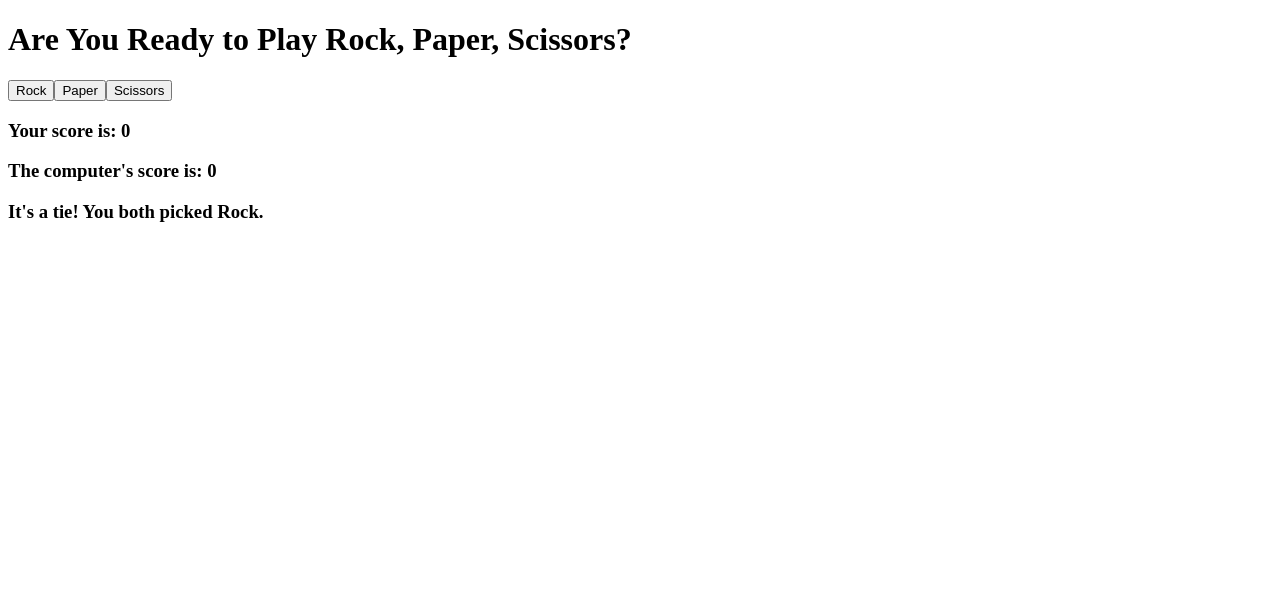
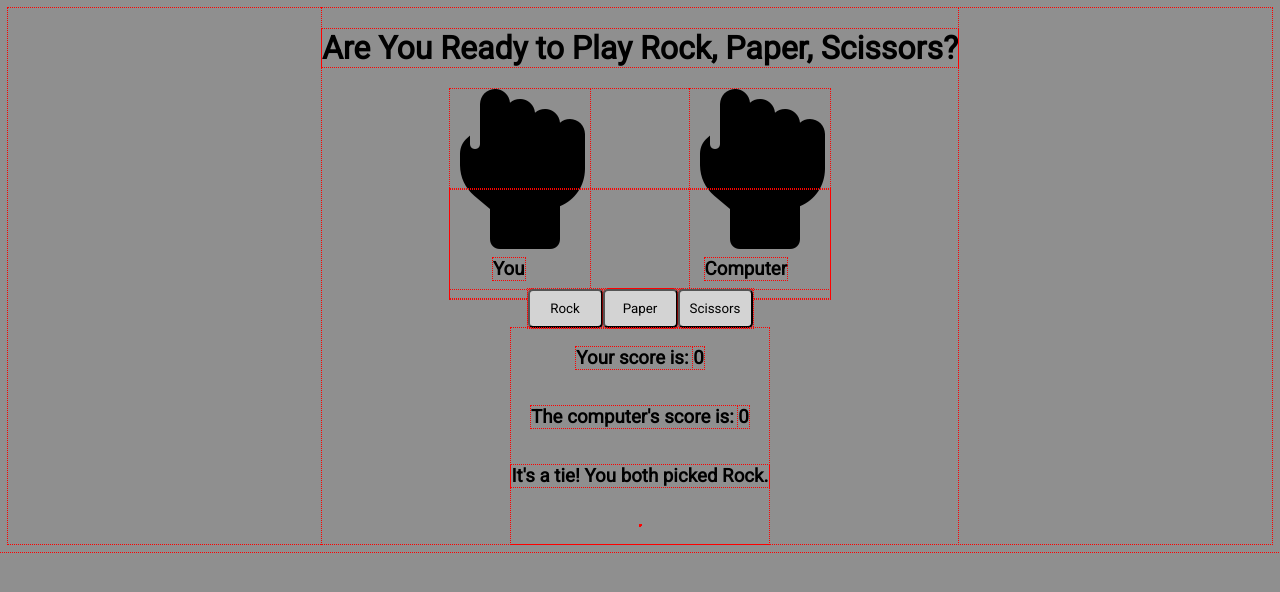
Before and after one commit to JuniorJr4/Rock-Paper-Scissors, a plain HTML site: page index.html in a window 1280 px wide. Both pictures are taken after a click on the button "Rock". Drawn offline with Linux system fonts and the light colour scheme.

Commit message:
add more to GUI.  create CSS file and add style

```diff
--- a/index.html
+++ b/index.html
@@ -5,12 +5,29 @@
     <meta charset="UTF-8">
     <meta http-equiv="X-UA-Compatible" content="IE=edge">
     <meta name="viewport" content="width=device-width, initial-scale=1.0">
+    <link rel="stylesheet" href="style.css">
+    <link rel="stylesheet" href="https://fonts.googleapis.com/css?family=Roboto">
+    <script src="https://kit.fontawesome.com/614d2f61fa.js" crossorigin="anonymous"></script>
     <title>Document</title>
 </head>
 
 <body>
-
+    <div class="all">
         <h1 class="header">Are You Ready to Play Rock, Paper, Scissors?</h1>
+        <div class="actionContainer">
+            <div class="action">
+                <div class="player" id="player">
+                    <i id="playerIcon"></i>
+                </div>
+                <div class="computer" id="computer">
+                    <i id="computerIcon"></i>
+                </div>
+            </div>
+            <div class="whoContainer">
+                <h3 class="who">You</h3>
+                <h3 class="who">Computer</h3>
+            </div>
+        </div>
         <div class="btns">
             <button class="btnRock">Rock</button>
             <button class="btnPaper">Paper</button>
@@ -23,6 +40,7 @@
             <h3 id="showOutcome"></h3>
             <h3 id="finalOutcome"></h3>
         </div>
+    </div>
     <script src="script.js"></script>
 
 
--- a/script.js
+++ b/script.js
@@ -2,25 +2,30 @@
 const body = document.querySelector('body');
 const btns = document.querySelector('.btns');
 const scores = document.querySelector('.scores');
+const player = document.querySelector('.player');
+const computerList = document.getElementById('computer');
+
+
 
 //elements
+const allBtns = document.querySelectorAll(".btns > *");
 const btnRock = document.querySelector('.btnRock');
 const btnPaper = document.querySelector('.btnPaper');
 const btnScissors = document.querySelector('.btnScissors');
 const showPlayerScore = document.querySelector('.playerScore');
 const showComputerScore = document.querySelector('.computerScore');
 const showOutcome = document.querySelector('.showOutcome');
+const playerList = document.getElementById('player');
+
 
 btns.appendChild(btnRock);
 btns.appendChild(btnPaper);
 btns.appendChild(btnScissors);
 
 const weapons = ['Rock', 'Paper', 'Scissors']
-
 function getComputerChoice() {
     return weapons[Math.floor(Math.random() * 3)];
 }
-
 
 let computerScore = 0;
 let playerScore = 0;
@@ -36,65 +41,89 @@ let finalOutcome = '';
 
 btnRock.addEventListener('click', function () {
     computerChoice = getComputerChoice();
+    displayComputerChoice();
     playerChoice = 'rock';
-
-    console.log(playRound(playerChoice, computerChoice));
-    console.log(playerChoice, playerScore);
-    console.log(computerChoice, computerScore);
+    playRound(playerChoice, computerChoice);
     document.getElementById("pScore").textContent = playerScore;
     document.getElementById("cScore").textContent = computerScore;
     document.getElementById("showOutcome").textContent = outcome;
     document.getElementById("finalOutcome").textContent = finalOutcome;
+
+    playerList.removeChild(playerList.firstElementChild);
+    const rockIcon = document.createElement('i');
+    rockIcon.classList.add("fa-solid", "fa-hand-back-fist", "fa-10x");
+    player.appendChild(rockIcon);
 });
 
 btnScissors.addEventListener('click', function () {
     computerChoice = getComputerChoice();
+    displayComputerChoice();
     playerChoice = 'scissors';
-
-    console.log(playRound(playerChoice, computerChoice));
-    console.log(playerChoice, playerScore);
-    console.log(computerChoice, computerScore);
+    playRound(playerChoice, computerChoice);
     document.getElementById("pScore").textContent = playerScore;
     document.getElementById("cScore").textContent = computerScore;
     document.getElementById("showOutcome").textContent = outcome;
     document.getElementById("finalOutcome").textContent = finalOutcome;
+
+    playerList.removeChild(playerList.firstElementChild);
+    const scissorsIcon = document.createElement('i');
+    scissorsIcon.classList.add("fa-solid", "fa-hand-scissors", "fa-10x");
+    player.appendChild(scissorsIcon);
+
 });
 
 btnPaper.addEventListener('click', function () {
     computerChoice = getComputerChoice();
+    displayComputerChoice();
     playerChoice = 'paper';
-    console.log(playRound(playerChoice, computerChoice));
-    console.log(playerChoice, playerScore);
-    console.log(computerChoice, computerScore);
+    playRound(playerChoice, computerChoice);
     document.getElementById("pScore").textContent = playerScore;
     document.getElementById("cScore").textContent = computerScore;
     document.getElementById("showOutcome").textContent = outcome;
     document.getElementById("finalOutcome").textContent = finalOutcome;
+
+    playerList.removeChild(playerList.firstElementChild);
+    const paperIcon = document.createElement('i');
+    paperIcon.classList.add("fa-solid", "fa-hand", "fa-10x");
+    player.appendChild(paperIcon);
 });
 
+function displayComputerChoice() {
+    if (computerChoice == 'Paper') {
+        computerList.removeChild(computerList.firstElementChild);
+        const paperIcon = document.createElement('i');
+        paperIcon.classList.add("fa-solid", "fa-hand", "fa-10x");
+        computer.appendChild(paperIcon);
+    } else if (computerChoice == 'Rock') {
+        computerList.removeChild(computerList.firstElementChild);
+        const rockIcon = document.createElement('i');
+        rockIcon.classList.add("fa-solid", "fa-hand-back-fist", "fa-10x");
+        computer.appendChild(rockIcon);
+    } else {
+        computerList.removeChild(computerList.firstElementChild);
+        const scissorsIcon = document.createElement('i');
+        scissorsIcon.classList.add("fa-solid", "fa-hand-scissors", "fa-10x");
+        computer.appendChild(scissorsIcon);
+    }
+}
 
 
+function disableButtons() {
+    allBtns.forEach(el => {
+        el.disabled = true;
+    });
+}
 
 
-
-console.log(playerChoice);
-
-
-
-
-/*
-    if (playerScore > computerScore) {
-        console.log(`You won by a score of ${playerScore} to ${computerScore}!`);
-    } else if (playerScore == computerScore) {
-        console.log(`It's a tie, ${playerScore} to ${computerScore}!`)
-    } else {
-        console.log(`You lost by a score of ${playerScore} to ${computerScore}!`)
-    }
-    */
-
-
-
-
+function newGame() {
+    const playAgain = document.createElement('button');
+    playAgain.textContent = 'Play Again?';
+    scores.appendChild(playAgain);
+    playAgain.classList.add('playAgainBtn')
+    playAgain.addEventListener("click", function () {
+        window.location.reload();
+    });
+}
 
 function playRound(playerChoice, ComputerChoice) {
     if (playerChoice === 'rock' && computerChoice === 'Scissors') {
@@ -122,10 +151,14 @@ function playRound(playerChoice, ComputerChoice) {
         playerScore++;
         outcome = "You win! Scissors beats Paper.";
     }
+    if (playerScore == 5) {
+        finalOutcome = "That's Five Points, You've Won the Game!"
+        disableButtons();
+        newGame();
 
-   if (playerScore == 5) {
-        finalOutcome = "That's Five Points, You've Won the Game!"
     } else if (computerScore == 5) {
         finalOutcome = "That's Five Points for the Computer, You Lose!"
+        disableButtons();
+        newGame();
     }
 }
--- /dev/null
+++ b/style.css
@@ -0,0 +1,66 @@
+* {
+    outline: 1px dotted red;
+    font-family: 'Roboto';
+}
+
+body {
+    background-color: rgb(143, 143, 143);
+    color: black;
+    display: flex;
+    flex-direction: column;
+    justify-content: center;
+    align-items: center;
+}
+
+button {
+    border-radius: 5px;
+    background-color: lightgray;
+    padding: 10px;
+    width: 75px;
+}
+
+.btns {
+    display: flex;
+}
+
+.scores {
+    display: flex;
+    flex-direction: column;
+    align-items: center;
+    justify-content: center;
+}
+
+.action {
+    height: 100px;
+    display: flex;
+    gap: 100px;
+}
+
+.whoContainer {
+    display: flex;
+    gap: 180px;
+    padding-top: 50px;
+    justify-content: center;
+}
+
+i {
+    padding-bottom: 50px;
+}
+
+.actionContainer {
+    height: 200px;
+
+    display: flex;
+    flex-direction: column;
+}
+
+.all {
+    display: flex;
+    flex-direction: column;
+    align-items: center;
+    justify-content: space-around;
+}
+
+.fa-10px {
+    padding: 50px;
+}
```
Lines whose indentation alone changed are shown as unchanged.
